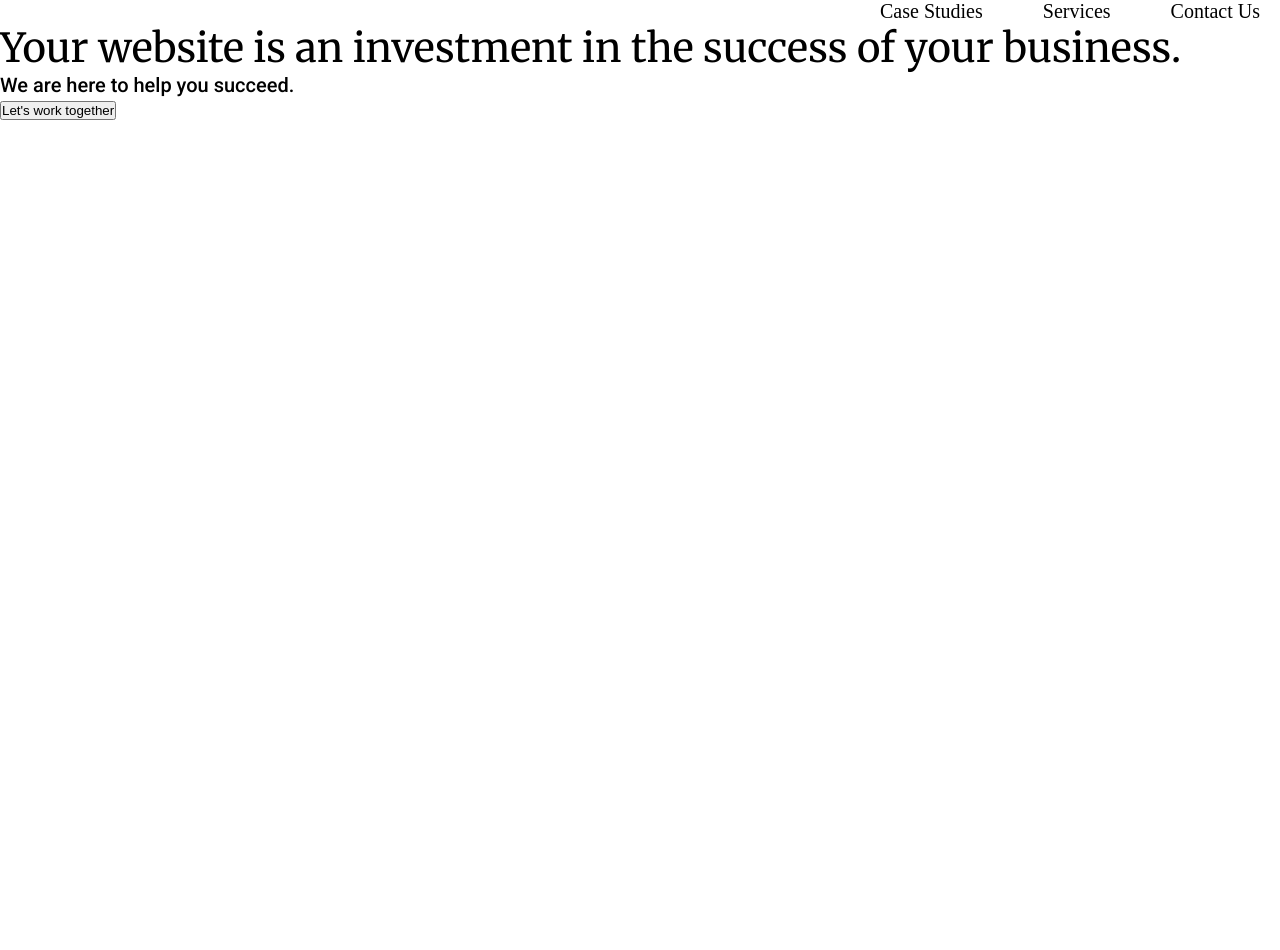
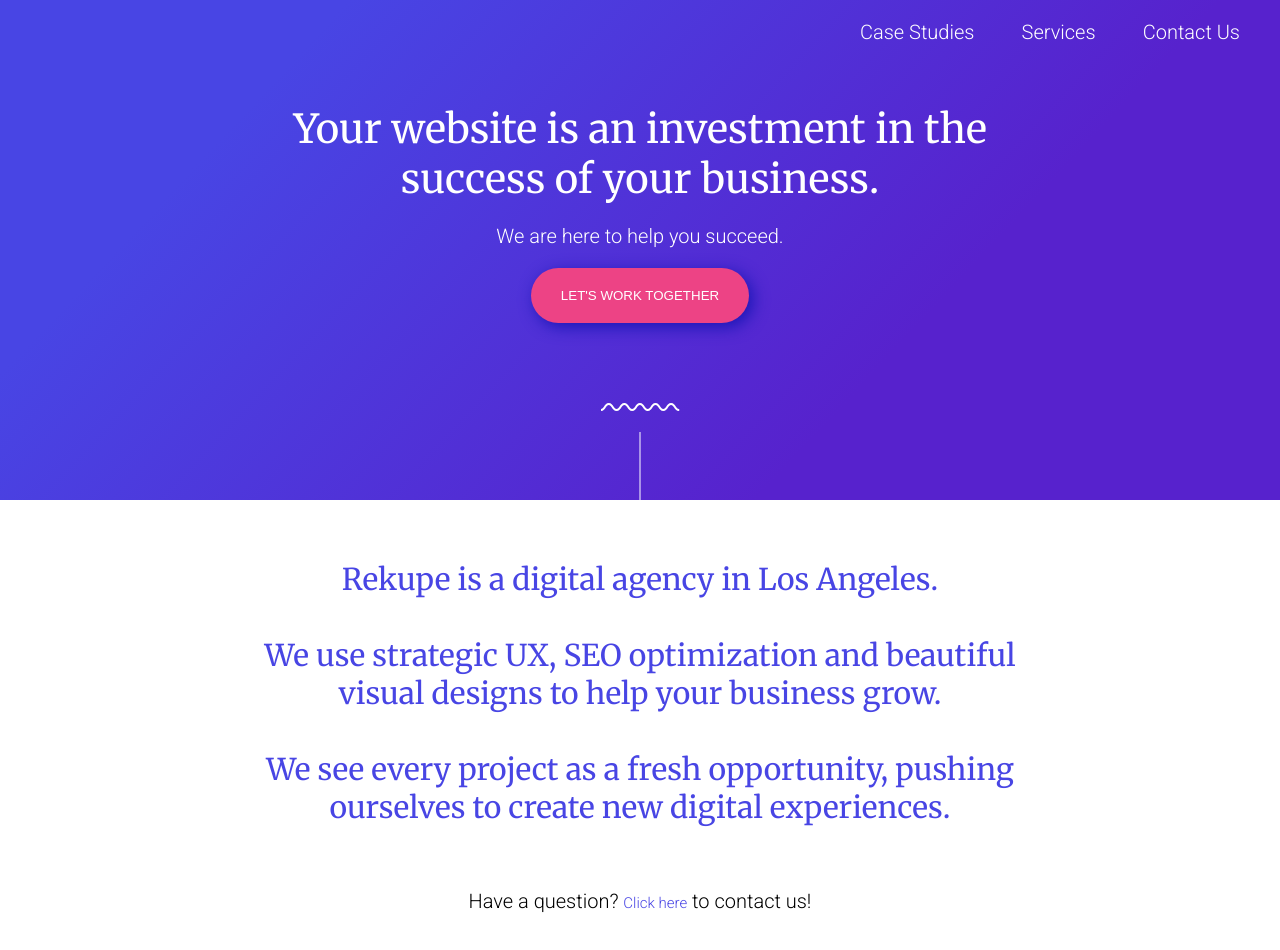
Before and after one commit to MarjolijnMuller/concept-opdracht, a plain HTML site: page index.html in a window 1280 px wide. Before the commit the page ends 800 px from the top, so only its background shows below. Drawn offline with Linux system fonts and the light colour scheme.

Commit message:
header is afgemaakt, section 1 is af en section 2 begonnen

```diff
--- a/index.html
+++ b/index.html
@@ -1,5 +1,5 @@
 <!DOCTYPE html>
-<html lang="en">
+<html lang="en" xmlns="http://www.w3.org/1999/html">
 <head>
     <meta charset="UTF-8">
     <link rel="stylesheet" href="styles.css">
@@ -10,21 +10,55 @@
 <header>
     <nav>
         <ul class="menu">
-            <li>Case Studies</li>
-            <li>Services</li>
-            <li>Contact Us</li>
+            <li><a href="#CaseStudies">Case Studies</a></li>
+            <li><a href="#Services">Services</a></li>
+            <li><a href="#ContactUs">Contact Us</a></li>
         </ul>
     </nav>
-    <div>
+    <div class="introBlock">
         <h1>Your website is an investment in the success of your business.</h1>
         <p>We are here to help you succeed.</p>
-        <button>Let's work together</button>
+        <button type="button" class="introButton">Let's work together</button>
+    </div>
+    <div class="squiggleHeader">
+        <img src="assets/squiggle_line_stripe.svg" alt="squiggle line stripe">
     </div>
 </header>
 
 <!--main-->
 <main>
+    <!--section 1-->
+    <section>
+        <div class="introduction">
+            <h2>Rekupe is a digital agency in Los Angeles. </br></br>
+                We use strategic UX, SEO optimization and beautiful visual designs to help your business grow.</br></br>
+                We see every project as a fresh opportunity, pushing ourselves to create new digital experiences.</h2></br>
+            <p>Have a question? <a>Click here</a> to contact us!</p>
+        </div>
+    </section>
+    <!--section 2-->
+    <section id="CaseStudies">
+        <article>
+            <div></div>
+            <span><img src="" alt=""></span>
+        </article>
+        <article>
+            <div></div>
+            <span><img src="" alt=""></span>
+        </article>
+        <article>
+            <div></div>
+            <span><img src="" alt=""></span>
+        </article>
+    </section>
+    <!--section 3-->
+    <section id="Services">
 
+    </section>
+    <!--section 4-->
+    <section id="ContactUs">
+
+    </section>
 </main>
 
 <!--footer-->
--- a/styles.css
+++ b/styles.css
@@ -18,8 +18,10 @@
         3.2 Other
     4. Areas
         4.1 Header
-        4.2 Introduction
-        etc.
+        4.2 Introduction - section 1
+        4.3 Case Studies - section 2
+        4.4 Services - section 3
+        4.5 Contact Us - section 4
     5. Media Queries
 ////////////////////////*/
 
@@ -50,24 +52,56 @@
     font-weight: 400;
 }
 
-p {
+p, a {
     font-family: "Roboto", sans-serif;
-    font-weight: 500;
+    font-weight: 300;
 }
 
 /* ------------------------------- 3. Layout --------------------------------------- */
 
 /* --------------- 3.1 Reusables ----------------------- */
 
+div {
+    width: 40rem;
+    margin: 3rem auto;
+    text-align: center;
+    display: flex;
+    flex-direction: column;
+    justify-content: center;
+    align-items: center;
+    gap: 1rem;
+}
+
+button {
+    background-color: #ED4385;
+    color: #ffffff;
+    padding: 1rem 1.5rem;
+    border-radius: 5rem;
+    text-transform: uppercase;
+    border: none;
+    box-shadow: 0.2rem 0.2rem 0.8rem hsl(241 78 40);
+}
+
 /* --------------- 3.2 Other --------------------------- */
 
 /* ------------------------------- 4. Areas ---------------------------------------- */
 
 /* --------------- 4.1 Header ------------------------- */
+header {
+    background-color: #4845E4;
+    background: linear-gradient(133deg, rgba(72,69,228,1) 20%, rgba(87,34,205,1) 70%);
+    color: #fff;
+    display: flex;
+    flex-direction: column;
+    align-items: center;
+    padding: 1rem;
+    height: 25rem;
+}
 nav {
     display: flex;
     flex-direction: row;
     justify-content: flex-end;
+    width: 100%;
 }
 
 .menu {
@@ -81,6 +115,32 @@
 li {
     list-style: none;
 }
-/* --------------- 4.2 Introduction ------------------- */
+
+a {
+    text-decoration: none;
+    color: #FFF;
+}
+
+.squiggleHeader {
+    position: relative;
+    top: 1rem;
+    margin: 0;
+}
+
+/* --------------- 4.2 Introduction - section 1 ------------------- */
+.introduction h2 {
+    color: #4845E4;
+}
+
+.introduction a {
+    color: #4845E4;
+    font-size: 0.75rem;
+}
+/* --------------- 4.3 Case Studies - section 2 ------------------- */
+
+/* --------------- 4.4 Services - section 3 ------------------- */
+
+/* --------------- 4.5 Contact Us - section 4 ------------------- */
+
 
 /* ------------------------------- 5. Media Queries -------------------------------- */
```
Also changed, not shown: 1 other file.
